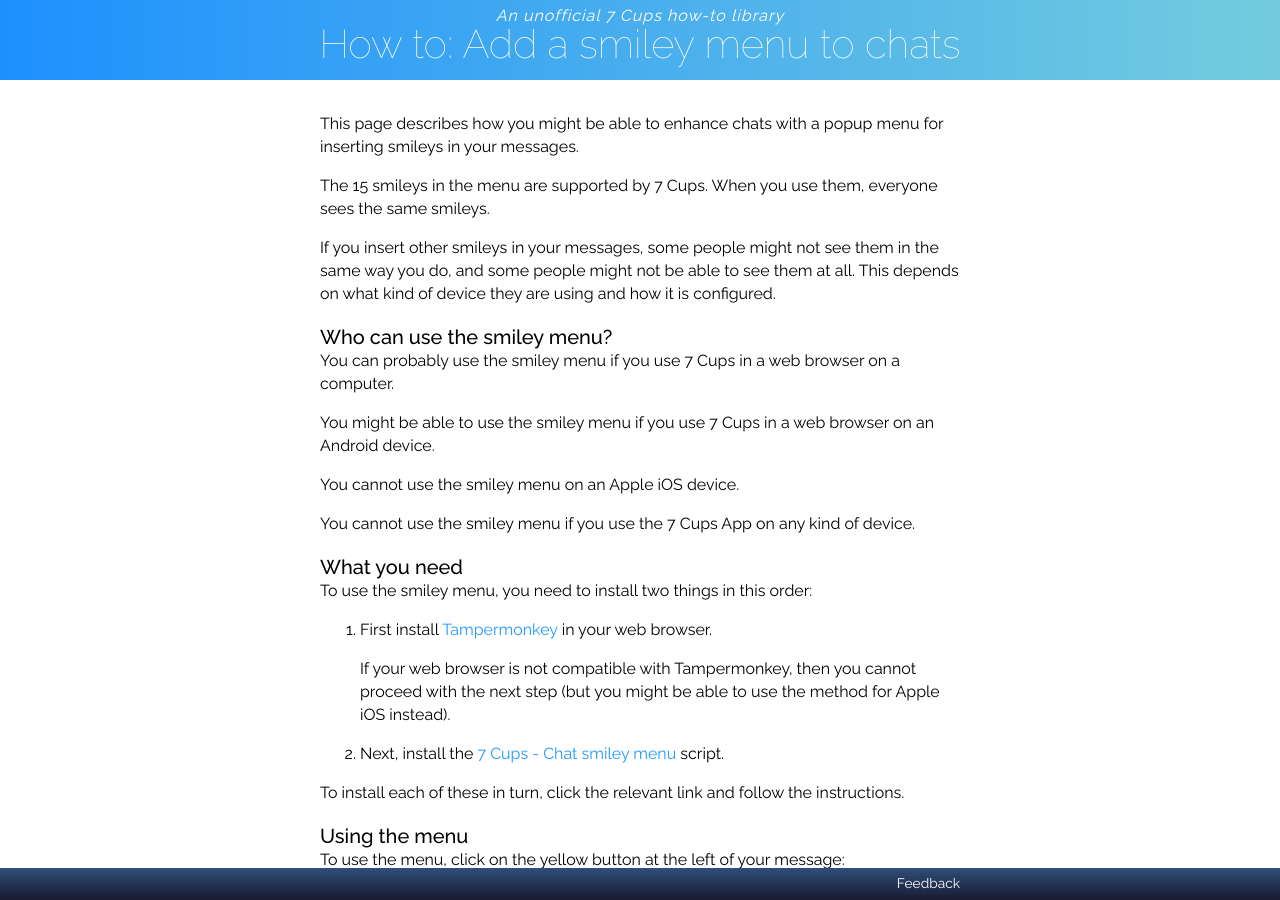
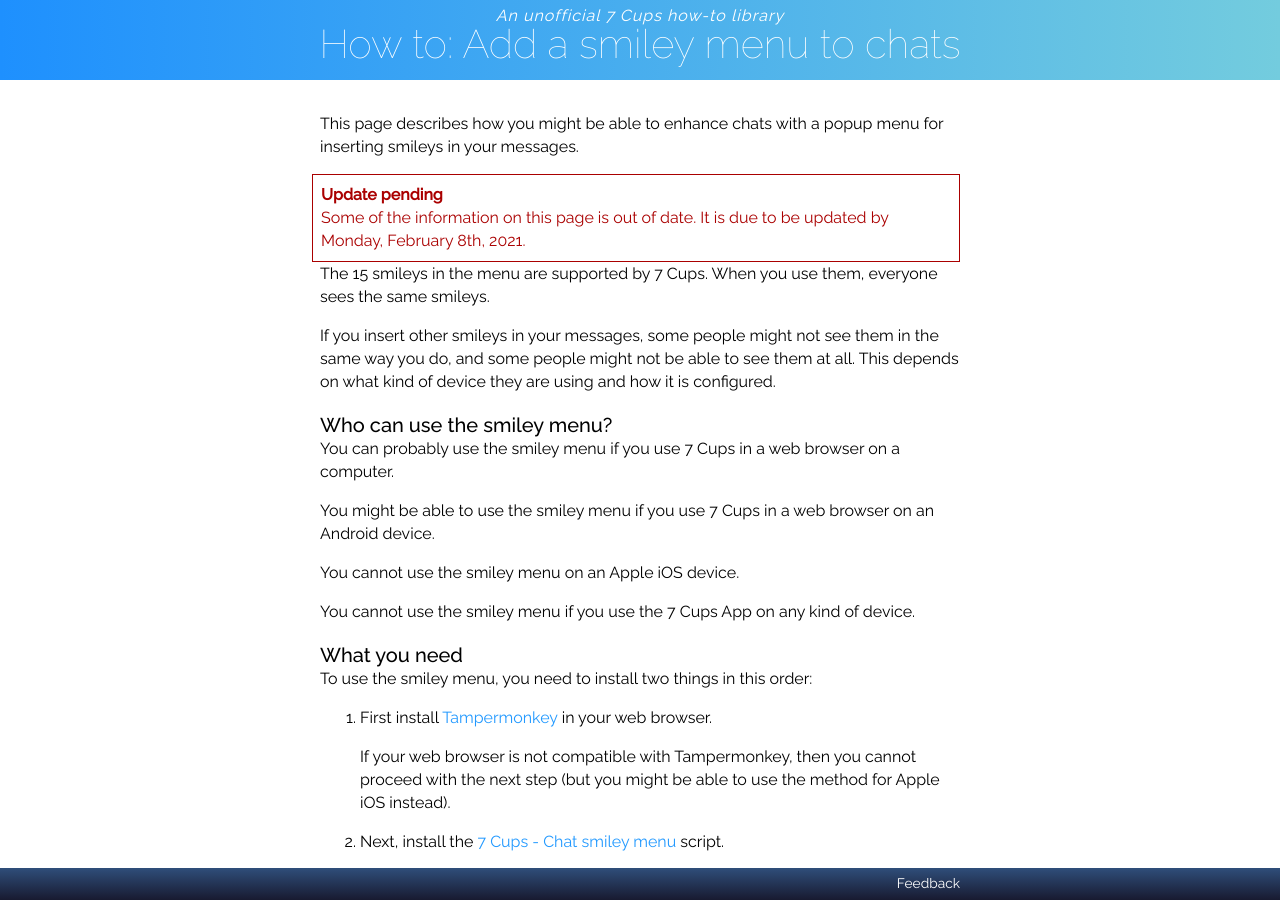
Before and after one commit to RarelyCharlie/rarelycharlie.github.io, a Jekyll site: the page built from _howto/smileymenu.md, in a window 1280 px wide and 900 px high. Built offline with Jekyll 4.4.1, drawn with Linux system fonts in a browser that asks for light colours.

Commit message:
smiley notice

```diff
--- a/_howto/smileymenu.md
+++ b/_howto/smileymenu.md
@@ -6,6 +6,8 @@ feedback: "https://www.7cups.com/@RarelyCharlie"
 ---
 <style>img {box-shadow: 4px 4px 12px #aaa;}</style>
 This page describes how you might be able to enhance chats with a popup menu for inserting smileys in your messages.
+
+<div style="border: 1px solid #a00; padding: 1ex; margin: 0 0 0 -1ex; color: #a00;"><b>Update pending</b><br>Some of the information on this page is out of date. It is due to be updated by Monday, February 8th, 2021.</div>
 
 The 15 smileys in the menu are supported by 7 Cups. When you use them, everyone sees the same smileys.
 
```
